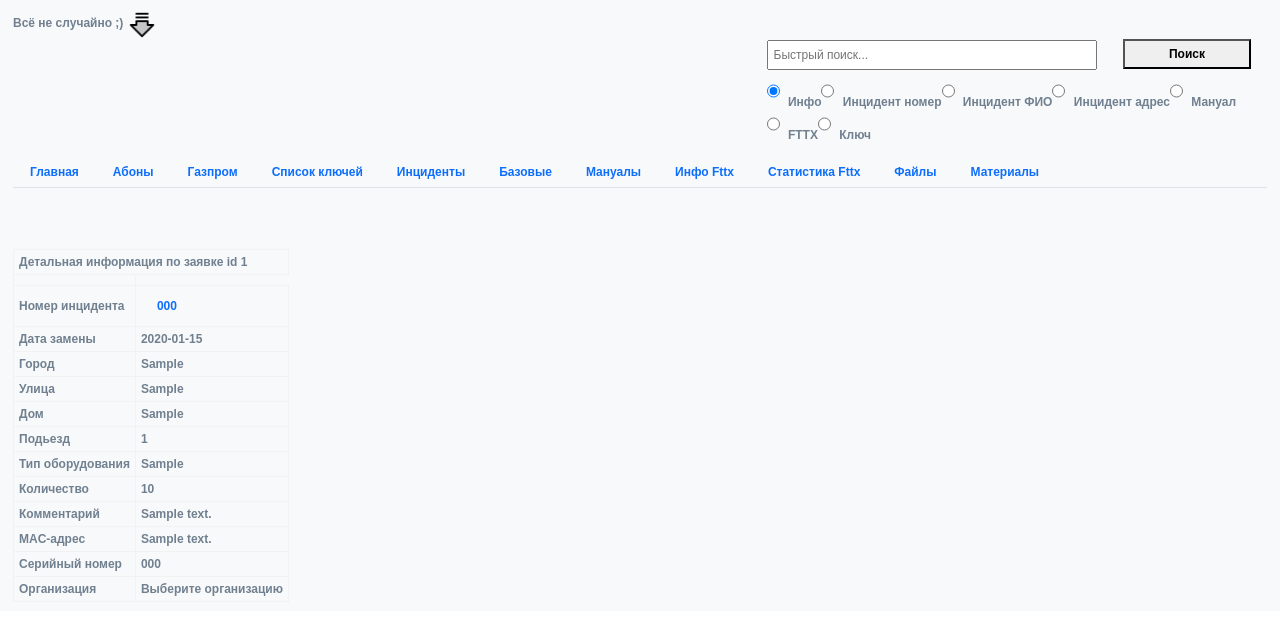
After one commit to AnHumenny/service_django, a Django app: page /material/change/1 in a window 1280 px wide. The commit adds this page. Shown: the top 641 px of the page. Run offline with Django 5.2, Linux system fonts and the light colour scheme; tables that the repository leaves empty hold one stand-in row (values such as "Sample post"); lists and menus that the app fills with data are empty; some libraries are stand-ins or nearby versions.

Commit message:
в Материалы добавлена вкладка Замена оборудования с переходом в детальное описание и дальнейшим переходом(по необходимости) в связанный инцидент

```diff
--- a/material/admin.py
+++ b/material/admin.py
@@ -1,7 +1,8 @@
 from django.contrib import admin
 
-from .models import Material, ExpansionFttx, ExpansionWTTX
+from .models import Material, ExpansionFttx, ExpansionWTTX, ChangeEquipment
 
 admin.site.register(Material)
 admin.site.register(ExpansionFttx)
 admin.site.register(ExpansionWTTX)
+admin.site.register(ChangeEquipment)
--- a/material/models.py
+++ b/material/models.py
@@ -1,4 +1,8 @@
 from django.db import models
+from django.utils.translation import gettext_lazy as _
+
+from accident.models import Accident
+
 
 class Material(models.Model):
     date = models.DateField(verbose_name="Дата")
@@ -64,3 +68,32 @@ class ExpansionWTTX(models.Model):
         db_table = "_expansion_WTTX"
         verbose_name = "Монтаж WTTX"
         verbose_name_plural = "Монтаж WTTX"
+
+
+class ChangeEquipment(models.Model):
+    date = models.DateField(verbose_name="Дата")
+    number = models.CharField(max_length=10, unique=True)
+    city = models.CharField(max_length=50)
+    street = models.CharField(null=True, blank=True, max_length=50)
+    home = models.CharField(null=True, blank=True, max_length=8)
+    entrance = models.IntegerField(null=True, blank=True)
+    type_of_equipment = models.CharField(max_length=50)
+    quantity_of_equipment = models.IntegerField()
+    describe = models.TextField(max_length=2500)
+    mac_address = models.CharField(max_length=50)
+    serial_number = models.CharField(max_length=50)
+    ORGANIZATION_CHOICES = (
+        ("Выберите организацию", _('------')),
+        ('Стройсвязь', _('Стройсвязь')),
+        ('Профмонолит', _('Профмонолит')),
+    )
+
+    organization = models.CharField(max_length=50, choices=ORGANIZATION_CHOICES, default='------')
+
+    def __str__(self):
+        return f"{self.date} - {self.city} - {self.street} - {self.home} - {self.entrance} - {self.type_of_equipment}"
+
+    class Meta:
+        db_table = "_change_equipment"
+        verbose_name = "Замена оборудования"
+        verbose_name_plural = "Замена оборудования"
--- /dev/null
+++ b/material/templates/material/equipment_detail.html
@@ -0,0 +1,92 @@
+{% extends "index/base.html" %}
+
+        {% block content %}
+    <table>
+        <tr class="table-string">
+            <th class="title-table table-item th-item" colspan="2">
+                <strong>Детальная информация по заявке id {{ object.id|safe }}</strong>
+            </th>
+        </tr>
+        <tr class="table-string">
+            <th class="title-table table-item th-item">
+            </th>
+        </tr>
+        <tr class="table-string">
+            <th class="title-table table-item th-item" > Номер инцидента
+            </th>
+            <th class="title-table table-item th-item">
+                <a class="nav-link" href="{% url 'ass-detail' object.number %}">
+                {{ object.number|safe }}
+                </a>
+            </th>
+        </tr>
+        <tr class="table-string">
+            <th class="title-table table-item th-item" > Дата замены
+            </th>
+            <th class="title-table table-item th-item"> {{ object.date|safe }}
+            </th>
+        </tr>
+        <tr class="table-string">
+            <th class="title-table table-item th-item" > Город
+            </th>
+            <th class="title-table table-item th-item"> {{ object.city|safe }}
+            </th>
+        </tr>
+        <tr class="table-string">
+            <th class="title-table table-item th-item" > Улица
+            </th>
+            <th class="title-table table-item th-item">{{ object.street|safe }}
+            </th>
+        </tr>
+        <tr class="table-string">
+            <th class="title-table table-item th-item" > Дом
+            </th>
+            <th class="title-table table-item th-item"> {{ object.home|safe }}
+            </th>
+        </tr>
+        <tr class="table-string">
+            <th class="title-table table-item th-item"> Подьезд
+            </th>
+            <th class="title-table table-item th-item"> {{ object.entrance|safe }}
+            </th>
+        </tr>
+        <tr class="table-string">
+            <th class="title-table table-item th-item" > Тип оборудования
+            </th>
+            <th class="title-table table-item th-item"> {{ object.type_of_equipment|safe }}
+            </th>
+        </tr>
+        <tr class="table-string">
+            <th class="title-table table-item th-item"> Количество
+            </th>
+            <th class="title-table table-item th-item"> {{ object.quantity_of_equipment|safe }}
+            </th>
+        </tr>
+        <tr class="table-string">
+            <th class="title-table table-item th-item"> Комментарий
+            </th>
+            <th class="title-table table-item th-item"> {{ object.describe|safe }}
+            </th>
+        </tr>
+
+        <tr class="table-string">
+            <th class="title-table table-item th-item" > MAC-адрес
+            </th>
+            <th class="title-table table-item th-item"> {{ object.mac_address|safe }}
+            </th>
+        </tr>
+        <tr class="table-string">
+            <th class="title-table table-item th-item"> Серийный номер
+            </th>
+            <th class="title-table table-item th-item"> {{ object.serial_number|safe }}
+            </th>
+        </tr>
+        <tr class="table-string">
+            <th class="title-table table-item th-item"> Организация
+            </th>
+            <th class="title-table table-item th-item"> {{ object.organization|safe }}
+            </th>
+        </tr>
+
+    </table>
+        {% endblock %}
--- a/material/urls.py
+++ b/material/urls.py
@@ -1,6 +1,14 @@
 from django.urls import path
+
+from . import views
 from .views import material_page
 
 urlpatterns = [
     path('', material_page, name='material_page'),
+    path(
+        "change/<int:pk>",
+        views.EquipmentDetailView.as_view(),
+        name="change-detail"
+    ),
+    path("<str:number>/", views.EquipmentAccidentDetailView.as_view(), name="ass-detail")
 ]
--- a/material/views.py
+++ b/material/views.py
@@ -1,6 +1,11 @@
 from django.core.paginator import Paginator
+from django.http import Http404
 from django.shortcuts import render
-from .logic import all_material, exp_fttx, exp_wttx
+from django.views.generic import DetailView
+
+from accident.models import Accident
+from .logic import all_material, exp_fttx, exp_wttx, change_equip
+from .models import ChangeEquipment
 
 
 def material_page(request):
@@ -11,10 +16,36 @@ def material_page(request):
 
     expansion_fttx = exp_fttx()
     expansion_wttx = exp_wttx()
+    change_equipment = change_equip()
+
 
     return render(request, "material/material_list.html", {
         "page_obj": page_obj,
         "material": material,
         "expansionfttx": expansion_fttx,
         "expansionwttx": expansion_wttx,
+        "equipment": change_equipment
     })
+
+
+class EquipmentDetailView(DetailView):
+    """Детальная информация по замене оборудования (по id)"""
+    model = ChangeEquipment
+    template_name = "material/equipment_detail.html"
+
+    def get_object(self, queryset=None):
+        obj = super().get_object(queryset)
+        return obj
+
+
+class EquipmentAccidentDetailView(DetailView):
+    model = ChangeEquipment
+    template_name = "accident/accident_detail.html"
+
+    def get_object(self, queryset=None):
+        number = self.kwargs.get('number')
+        try:
+            obj = Accident.objects.get(number=number)
+        except Accident.DoesNotExist:
+            raise Http404(f"ChangeEquipment с number {number} не найден")
+        return obj
```
Also changed, not shown: material/logic.py (+6 -1 lines), material/templates/material/material_list.html (+59 -1 lines).
